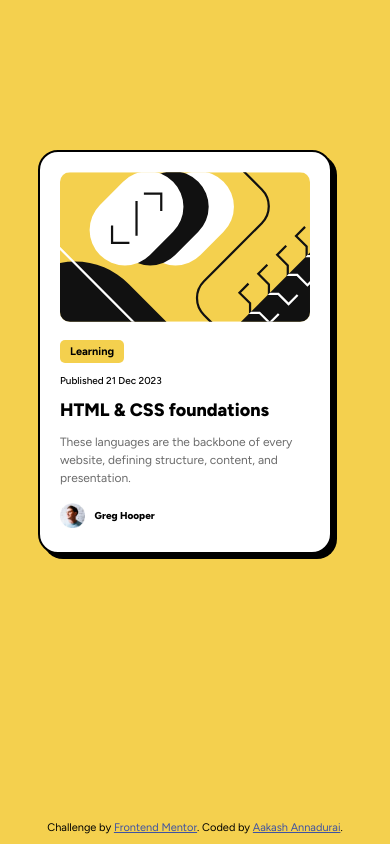
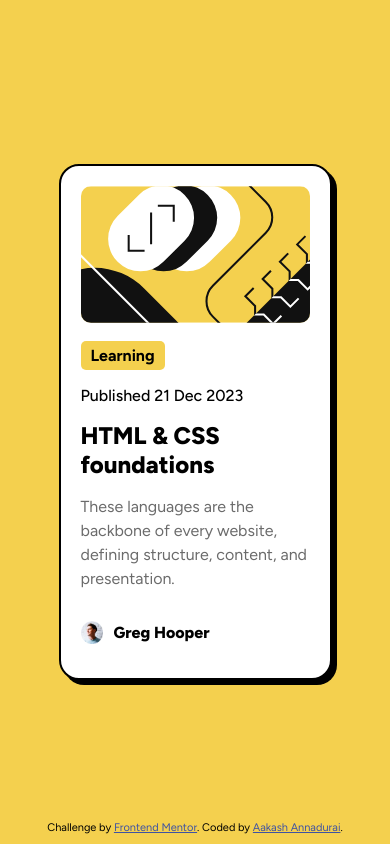
Before and after one commit to Aakash-Annadurai/Blog-Preview-Card, a plain HTML site: page index.html in a window 390 px wide. Drawn offline with Linux system fonts and the light colour scheme.

Commit message:
style changes

```diff
--- a/style.css
+++ b/style.css
@@ -2,21 +2,22 @@ body{
     font-family: "Figtree", sans-serif;
     margin: 0;
     padding: 0;
-    display: grid;
-    place-items: center;
+    min-height: 100svh;
+    display: flex;
+    justify-content: center;
+    align-items: center;
+    flex-direction: column;
     background-color: hsl(47, 88%, 63%);
-    min-width: 50%;
 }
 
 .container{
-    width: 300px;
+    max-width: 20%;
+    min-width: 20%;
     background-color: hsl(0, 0%, 100%);
     display: flex;
     flex-direction: column;
     align-items: center;
     position: relative;
-    top: 100px;
-    right:10px;
     margin: 20px;
     padding: 20px;
     border: solid 2px;
@@ -29,12 +30,13 @@ body{
 }
 .container > img{
     align-items: center;
-    width: 300px;
+    max-width: 100%;
+    min-width: 100%;
     border-radius: 10px;
 }
 
 .text-info > h1{
-    font-size: 20px;
+    font-size: 1.5em;
     font-weight: 800;
     cursor: pointer;
     transition: 0.2s;
@@ -43,11 +45,11 @@ body{
     color: hsl(47, 88%, 63%);
 }
 .subtitle{
-    font-size: small;
+    font-size: 1em;
     font-weight: 500;
 }
 .btn{
-    font-size: 15px;
+    font-size: 1em;
     background-color: hsl(47, 88%, 63%);
     width: fit-content;
     padding: 5px;
@@ -58,7 +60,7 @@ body{
 }
 p{
     line-height: 1.5;
-    font-size: 15px;
+    font-size: 1em;
     color: hsl(0, 0%, 42%);
 }
 .card-bottom{
@@ -66,11 +68,11 @@ p{
 }
 .card-bottom > img {
     padding-right: 10px;
-    max-height: 30px;
-    max-width: 30px;
+    max-height: 10%;
+    max-width: 10%;
 }
 .card-bottom > h3{
-    font-size: 12px;
+    font-size: 1em;
     font-weight: 800;
 }
 .attribution{
@@ -78,33 +80,33 @@ p{
     bottom: 10px; ;
 }
 
-@media (max-width: 800px){
+@media (max-width: 500px){
 
 .container{
-    width: 250px;
-    top: 130px;
+    margin: 15%;
+    max-width: 100%;
 }
 .container > img{
-    width: 250px;
+    max-width: 100%;
 }
 p{
-    font-size: 12px;
+    font-size: 1em;
 }
 .btn{
-    font-size: 11px;
+    font-size: 1em;
 }
 .text-info > h1{
-    font-size: 18px;
+    font-size:  1.5em;
 }
 .subtitle{
-    font-size: x-small;
+    font-size: 1em;
 }
 .card-bottom > img {
-    max-height: 25px;
-    max-width: 25px;
+    max-height: 10%;
+    max-width: 10%;
 }
 .card-bottom > h3{
-    font-size: 10px;
+    font-size: 1rem;
     font-weight: 800;
 }
 
```
